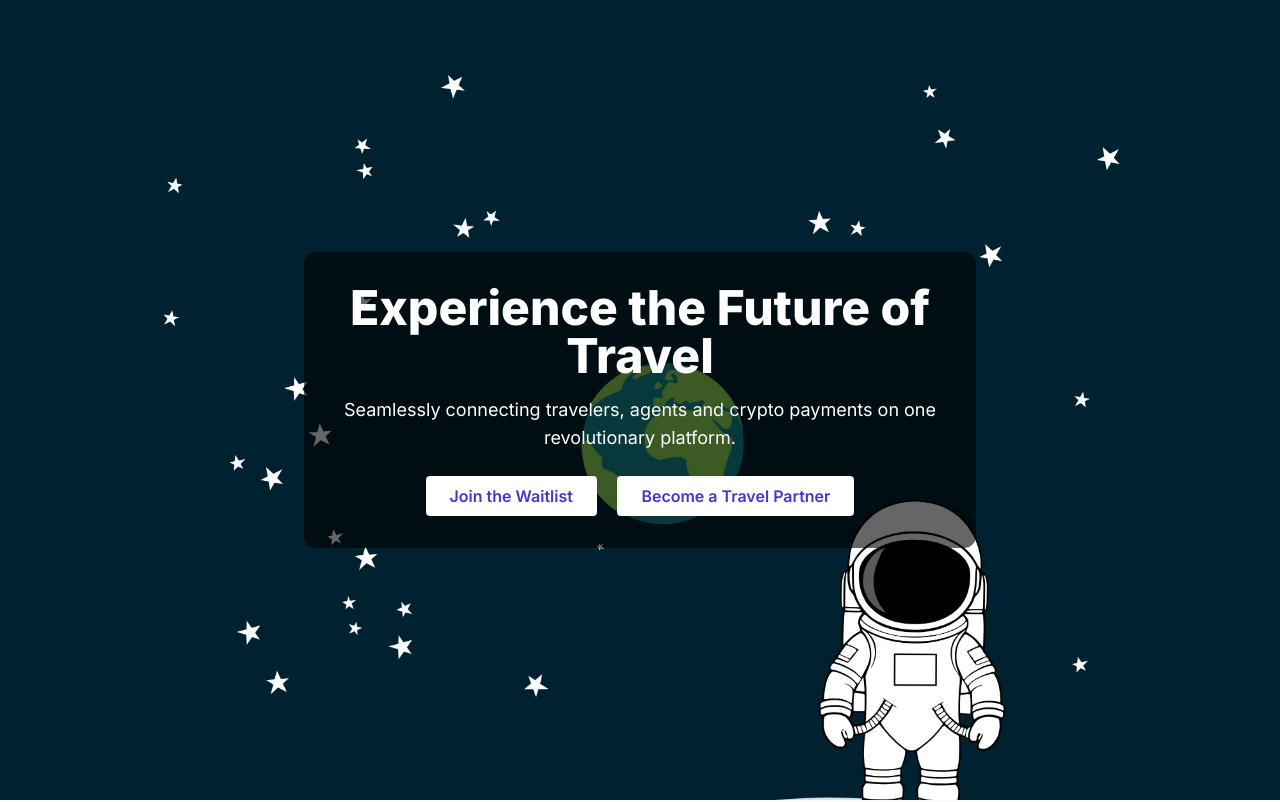
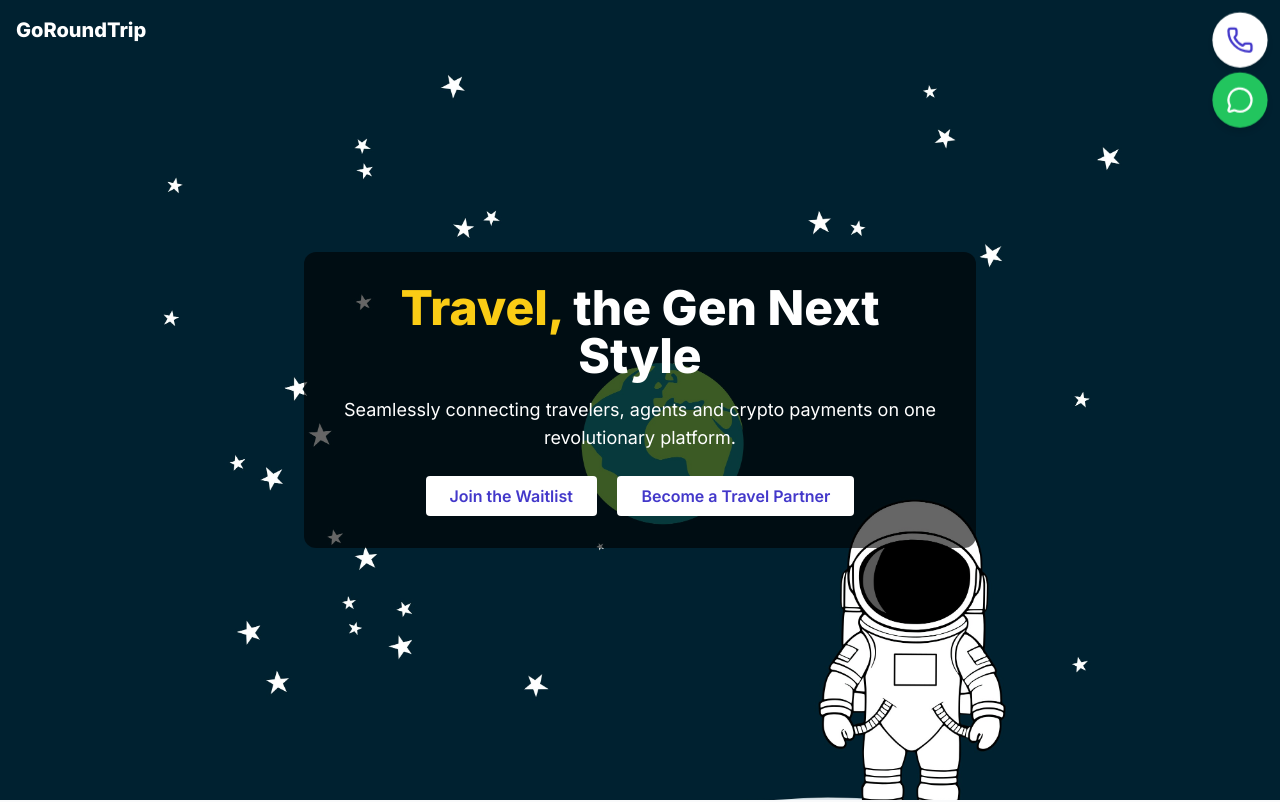
Before and after one commit to goroundtrip/goroundtrip-lp, a website: page public/index.html in a window 1280 px wide. Shown: the top 802 px of the page. Drawn offline with nearby package versions, Linux system fonts and the light colour scheme.

Commit message:
Updated landing page design

```diff
--- a/public/index.html
+++ b/public/index.html
@@ -8,17 +8,56 @@
     <link rel="preconnect" href="https://fonts.googleapis.com">
     <link rel="preconnect" href="https://fonts.gstatic.com" crossorigin>
     <link href="https://fonts.googleapis.com/css2?family=Inter:wght@400;600;800&display=swap" rel="stylesheet">
+    <script src="https://unpkg.com/lucide@latest"></script>
     <style>
       body {
         font-family: 'Inter', sans-serif;
       }
+      .floating-icons {
+        position: fixed;
+        top: 1rem;
+        right: 1rem;
+        z-index: 50;
+        display: flex;
+        flex-direction: column;
+        gap: 0.75rem;
+      }
+      .floating-icons a {
+        animation: pulse 2s infinite;
+        box-shadow: 0 4px 6px rgba(0,0,0,0.1);
+      }
+      @keyframes pulse {
+        0%, 100% {
+          transform: scale(1);
+        }
+        50% {
+          transform: scale(1.15);
+        }
+      }
     </style>
   </head>
   <body class="bg-white text-gray-800">
+    <!-- Floating Contact Icons -->
+    <div class="floating-icons">
+      <a href="tel:+919019338080" class="bg-white text-indigo-700 p-3 rounded-full hover:bg-gray-200 transition">
+        <i data-lucide="phone" class="w-6 h-6"></i>
+      </a>
+      <a href="https://wa.me/+919019338080" target="_blank" class="bg-green-500 text-white p-3 rounded-full hover:bg-green-600 transition">
+        <i data-lucide="message-circle" class="w-6 h-6"></i>
+      </a>
+    </div>
+
+    <!-- Header/Navbar -->
+    <header class="absolute top-0 left-0 w-full flex justify-between items-center p-4 z-10">
+      <div class="text-white font-bold text-xl">GoRoundTrip</div>
+    </header>
+
     <!-- Hero Section -->
     <section class="relative h-screen bg-cover bg-center flex items-center justify-center" style="background-image: url('/landing-bg.jpg');">
       <div class="bg-black bg-opacity-60 p-8 rounded-xl text-white text-center max-w-2xl mx-auto">
-        <h1 class="text-4xl md:text-5xl font-extrabold mb-4">Experience the Future of Travel</h1>
+        <h1 class="text-4xl md:text-5xl font-extrabold mb-4">
+          <span class="text-yellow-400">Travel,</span> <span class="text-white">the Gen Next Style</span>
+        </h1>
         <p class="text-lg mb-6">Seamlessly connecting travelers, agents and crypto payments on one revolutionary platform.</p>
         <div class="space-x-4">
           <button onclick="document.getElementById('waitlist-form').scrollIntoView({ behavior: 'smooth' });" class="bg-white text-indigo-700 font-semibold py-2 px-6 rounded hover:bg-gray-200 transition">Join the Waitlist</button>
@@ -96,5 +135,9 @@
       </div>
       <div class="text-center text-gray-500 mt-10">&copy; 2025 GoRoundTrip. All rights reserved.</div>
     </footer>
+
+    <script>
+      lucide.createIcons();
+    </script>
   </body>
 </html>
```
